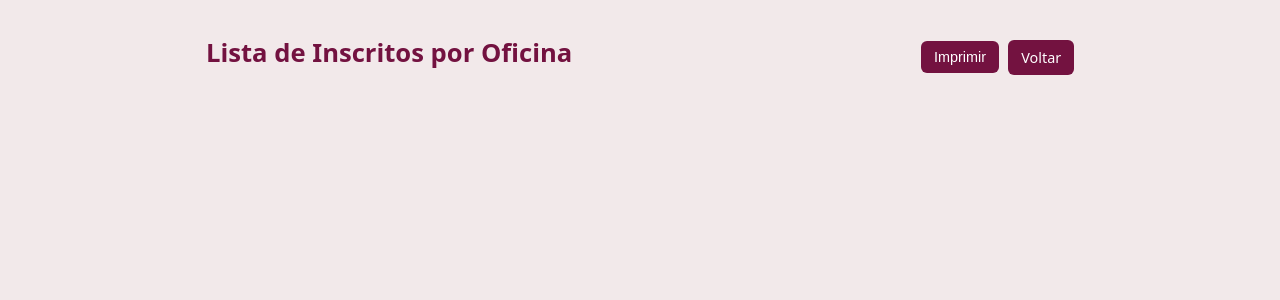
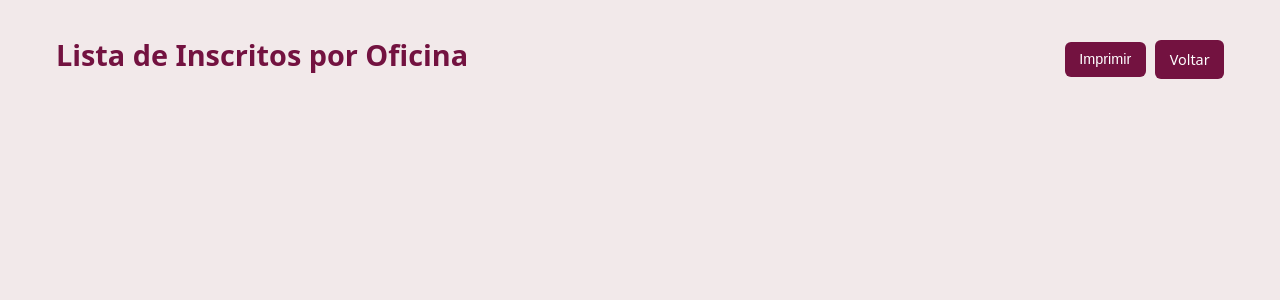
Before and after one commit to pedrodamiao/conferenciamulheresfortes, a Flask app: page /reports_by_workshop in a window 1280 px wide. Shown: the top 300 px of the page. Run offline with Flask 3, Linux system fonts and the light colour scheme; the visitor is signed in with stand-in values (Sample User, id 1); data comes from the database, SQL or seed files in the repository; data that the repository does not hold is empty.

Commit message:
Update reports_by_workshop.html

```diff
--- a/templates/reports_by_workshop.html
+++ b/templates/reports_by_workshop.html
@@ -17,7 +17,7 @@
 
 body{
   font-family:system-ui,-apple-system,"Segoe UI",Roboto,Arial,sans-serif;
-  max-width:900px; /* melhor para A4 */
+  max-width:1200px; /* 900px melhor para A4 */
   margin:2rem auto;
   padding:0 1rem;
   background:var(--bg);
@@ -36,7 +36,7 @@
 h1{
   color:var(--brand);
   margin:.2rem 0 .8rem;
-  font-size:1.6rem;
+  font-size:1.8rem;
 }
 
 .spacer{flex:1}
@@ -45,7 +45,7 @@
   background:var(--brand);
   color:#fff;
   text-decoration:none;
-  padding:.5rem .8rem;
+  padding:.6rem .9rem;
   border-radius:6px;
   border:none;
   cursor:pointer;
```
